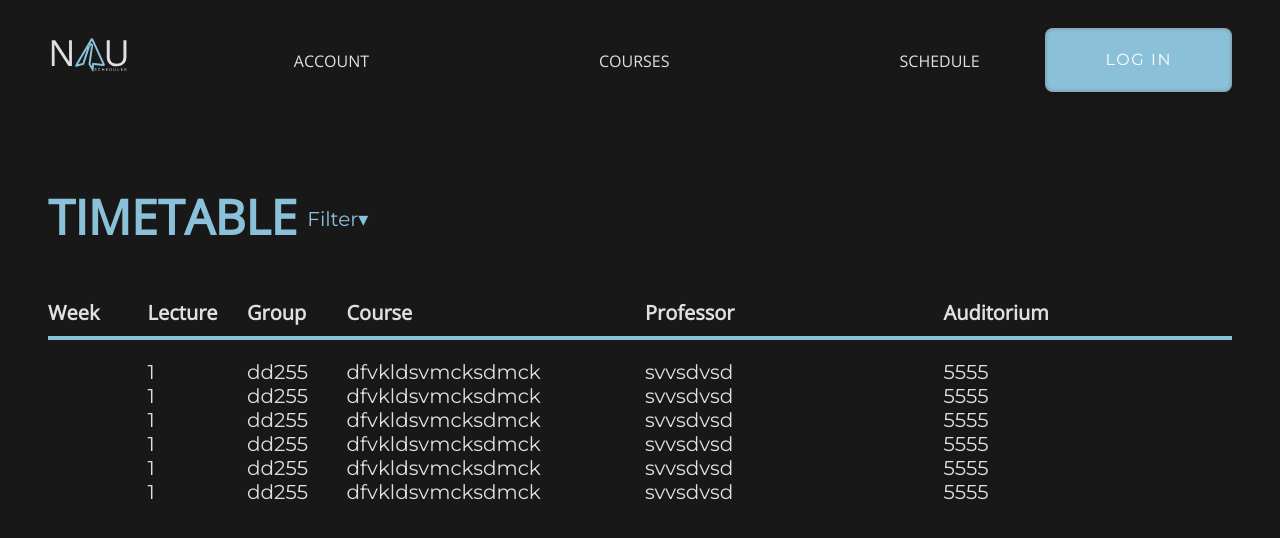
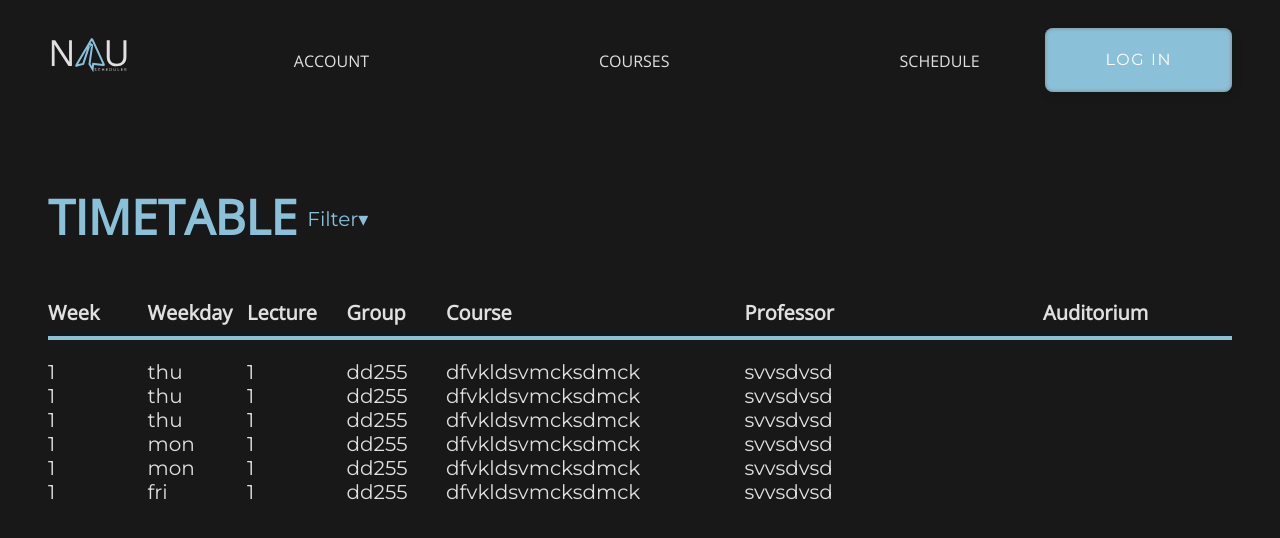
Before and after one commit to mirajane2207/university-scheduler, a Vue app in the folder frontend/: page /schedule in a window 1280 px wide. Shown: the top 538 px of the page. Built offline with nearby package versions, Linux system fonts and the light colour scheme.

Commit message:
#24 Implemented date generation

```diff
--- a/frontend/src/components/ScheduleTable.vue
+++ b/frontend/src/components/ScheduleTable.vue
@@ -7,10 +7,10 @@
     <div class="format">
       <a class="filter-label">Date Format</a>
       <input class="radio-option checked" type="radio" id="week"
-             name="dateFormat" value="week" checked  @click="setDateParam('Week')">
+             name="dateFormat" value="week" checked @click="setDateParam('Week')">
       <label for="week">Week</label>
       <input type="radio" id="date"
-             name="dateFormat" value="date" class="radio-option" @click="setColumnName('Date')">
+             name="dateFormat" value="date" class="radio-option" @click="setDateParam('Date')">
       <label for="date">Date</label>
     </div>
     <div class="format">
@@ -19,7 +19,7 @@
              name="timeFormat" value="time" class="radio-option">
       <label for="time">Time</label>
       <input class="radio-option" type="radio" id="lecture"
-             name="timeFormat" value="lecture" checked >
+             name="timeFormat" value="lecture" checked>
       <label for="week">Lecture Number</label>
     </div>
     <div class="format">
@@ -48,7 +48,8 @@
   </div>
 
   <div class="lecture-table-headers">
-    <a class="lecture-table__week" >{{ columnName }}</a>
+    <a class="lecture-table__week">{{ dateFormat }}</a>
+    <a class="lecture-table__week">Weekday</a>
     <a class="lecture-table__lecture">Lecture</a>
     <a class="lecture-table__group">Group</a>
     <a class="lecture-table__course">Course</a>
@@ -69,10 +70,14 @@
     <!--      </div>-->
     <!--    </lecture-form>-->
   </div>
+
   <div class="lecture-table" v-if="lectures.length > 0"
        v-for="lecture in lectures"
-       :key="lecture.id">
-    <a class="lecture-table__id">{{ date }}</a>
+       :key="lecture.id"
+  >
+    <a class="lecture-table__id" v-if="dateFormat==='Week'">{{ lecture.week }}</a>
+    <a class="lecture-table__id" v-else>{{ lecture.date}}</a>
+    <a class="lecture-table__lecture">{{ lecture.weekday}}</a>
     <a class="lecture-table__lecture">{{ lecture.lecture }}</a>
     <a class="lecture-table__group">{{ lecture.group }}</a>
     <a class="lecture-table__course">{{ lecture.course }}</a>
@@ -106,9 +111,9 @@ export default {
     return {
       createVisible: false,
       filterVisible: false,
-      columnName: 'Week',
-      date: '',
-      counter: 1
+      dateFormat: 'Week',
+      counter: 0,
+      dates: [],
     }
   },
 
@@ -119,20 +124,35 @@ export default {
     changeFilterVisible() {
       this.filterVisible = !this.filterVisible;
     },
-    setColumnName(name) {
-      this.columnName = name;
-      this.generateDate();
+    setDateParam(name) {
+      this.dateFormat = name;
     },
     generateDate() {
       const options = {month: 'long', day: 'numeric'};
-      this.date = new Date(Date.now() + this.counter).toLocaleDateString('en-US', options);
-      this.counter++;
+      const date = new Date(Date.now());
+      date.set
+
+      this.lectures[0].date = date.toLocaleDateString('en-US', options);
+      for (let i = 1; i < this.lectures.length;) {
+
+        if (this.lectures[i].weekday !== this.lectures[i - 1].weekday) {
+          date.setDate(date.getDate() + 1);
+        }
+
+        this.lectures[i].date = curDate.toLocaleDateString('en-US', options);
+        i++;
+      }
+    }
+  },
+  watch: {
+    dateFormat() {
+      this.generateDate();
     }
   },
   computed: {
     ...mapState({
       role: state => state.role
-    })
+    }),
   }
 }
 </script>
@@ -160,7 +180,7 @@ export default {
   color: #8AC1D9;
 }
 
-.filter{
+.filter {
   margin-top: 55px;
   margin-left: 10px;
   text-decoration: none;
@@ -171,11 +191,11 @@ export default {
   content: '▾';
 }
 
-.filter:hover{
+.filter:hover {
   text-decoration: underline;
 }
 
-.lecture-table{
+.lecture-table {
   display: grid;
   max-height: 24px;
   overflow: hidden;
@@ -290,12 +310,12 @@ input[type=radio] {
   outline: none;
 }
 
-input:checked{
+input:checked {
   background: #8AC1D9;
   border: 2px solid #8AC1D9;
 }
 
-.radio-option:checked  + label{
+.radio-option:checked + label {
   color: #8AC1D9;
 }
 
--- a/frontend/src/views/ScheduleView.vue
+++ b/frontend/src/views/ScheduleView.vue
@@ -18,12 +18,12 @@ export default {
   data() {
     return {
       lectures: [
-        {id:'1', week:'1', lecture:'1', auditorium: '5555', course: 'dfvkldsvmcksdmck', professor: 'svvsdvsd', group:'dd255'},
-        {id:'2', week:'1', lecture:'1', auditorium: '5555', course: 'dfvkldsvmcksdmck', professor: 'svvsdvsd', group:'dd255'},
-        {id:'3', week:'1', lecture:'1', auditorium: '5555', course: 'dfvkldsvmcksdmck', professor: 'svvsdvsd', group:'dd255'},
-        {id:'4', week:'1', lecture:'1', auditorium: '5555', course: 'dfvkldsvmcksdmck', professor: 'svvsdvsd', group:'dd255'},
-        {id:'5', week:'1', lecture:'1', auditorium: '5555', course: 'dfvkldsvmcksdmck', professor: 'svvsdvsd', group:'dd255'},
-        {id:'6', week:'1', lecture:'1', auditorium: '5555', course: 'dfvkldsvmcksdmck', professor: 'svvsdvsd', group:'dd255'},
+        {id:'1', week:'1',  weekday: 'thu', lecture:'1', auditorium: '5555', course: 'dfvkldsvmcksdmck', professor: 'svvsdvsd', group:'dd255'},
+        {id:'2', week:'1', weekday: 'thu',lecture:'1', auditorium: '5555', course: 'dfvkldsvmcksdmck', professor: 'svvsdvsd', group:'dd255'},
+        {id:'3', week:'1', weekday: 'thu',lecture:'1', auditorium: '5555', course: 'dfvkldsvmcksdmck', professor: 'svvsdvsd', group:'dd255'},
+        {id:'4', week:'1', weekday: 'mon', lecture:'1', auditorium: '5555', course: 'dfvkldsvmcksdmck', professor: 'svvsdvsd', group:'dd255'},
+        {id:'5', week:'1', weekday: 'mon', lecture:'1', auditorium: '5555', course: 'dfvkldsvmcksdmck', professor: 'svvsdvsd', group:'dd255'},
+        {id:'6', week:'1', weekday: 'fri', lecture:'1', auditorium: '5555', course: 'dfvkldsvmcksdmck', professor: 'svvsdvsd', group:'dd255'},
       ]
     }
   },
```
